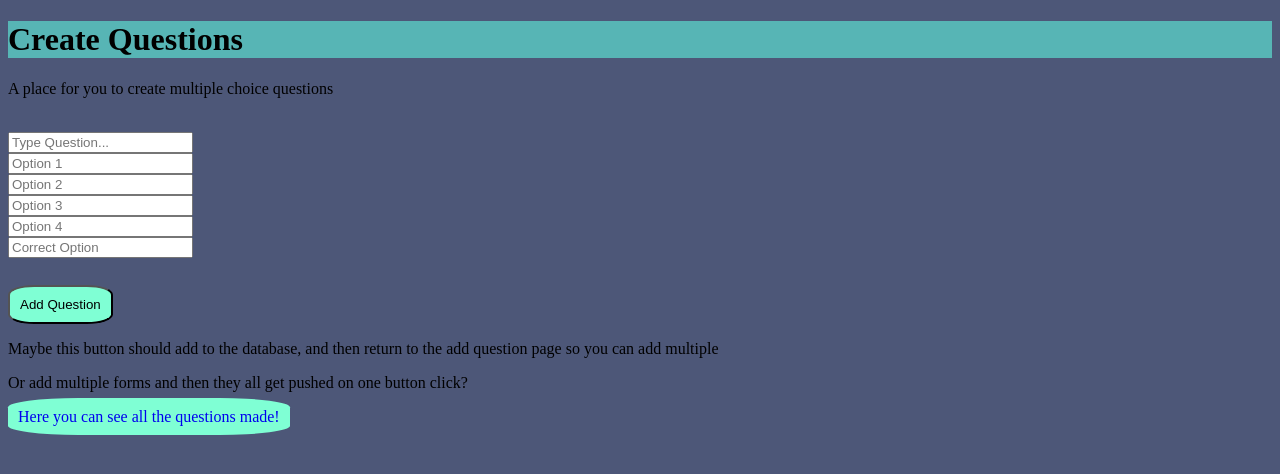
After one commit to SamCHall/Team-19-CMT313-Spring, a Flask app: page /create in a window 1280 px wide. The commit adds this page. Shown: the top 474 px of the page. Run offline with Flask 3, Linux system fonts and the light colour scheme.

Commit message:
basic question creation

```diff
--- a/aat/routes/main.py
+++ b/aat/routes/main.py
@@ -1,7 +1,38 @@
-from flask import render_template
+from flask import render_template, request
 
-from ..aat import app
+from ..aat import app,db
+
+from aat.models import Question,QuestionType1
+
+if __name__ == "__main__":
+    app.run(debug=True)
 
 @app.route("/")
-def home():
+def base():
     return render_template('home.html', title='Home')
+
+@app.route("/create")
+def create():
+    return render_template('create.html', title='Create')
+
+@app.route("/questions")
+def questions():
+    return render_template('questions.html', title='Questions')
+
+# methods=["POST","GET"]
+@app.route("/addquestion", methods=["POST", "GET"])
+def add_question():
+
+    ques=request.form.get('question')
+    op1=request.form.get('op1')
+    op2=request.form.get('op2')
+    op3=request.form.get('op3')
+    op4=request.form.get('op4')
+    correctOption=request.form.get('correctOption')
+
+
+    Question = QuestionType1(question_text=ques,option1=op1,option2=op2,option3=op3,option4=op4,question_type="question_type1",correctOption=correctOption)
+    db.session.add(Question)
+    db.session.commit()
+
+    return render_template("home.html")
--- /dev/null
+++ b/aat/static/main.css
@@ -0,0 +1,22 @@
+h1 {
+    background-color: rgb(87, 181, 181);
+}
+
+body {
+    background-color:rgb(77, 87, 120)
+}
+
+.button:visited {
+    text-decoration: none;
+}
+
+.button {
+    background-color: aquamarine;
+    padding: 10px;
+    border-radius: 25%;
+    text-decoration: none;
+}
+
+.button:hover {
+    background: grey;
+}
--- /dev/null
+++ b/aat/templates/create.html
@@ -0,0 +1,54 @@
+{% extends "home.html" %}
+
+{% block content %}
+
+<h1>Create Questions</h1>
+<p>
+    A place for you to create multiple choice questions
+</p>
+<br>
+<form id="quickForm" action="/addquestion" method="POST">
+
+    <div class="input-group">
+        <input type="text" class="form-control" name="question" placeholder="Type Question...">
+    </div>
+
+    <div class="input-group">
+        <input type="text" class="form-control" name="op1" placeholder="Option 1">
+    </div>
+
+    <div class="input-group">
+        <input type="text" class="form-control" name="op2" placeholder="Option 2">
+    </div>
+
+    <div class="input-group">
+        <input type="text" class="form-control" name="op3" placeholder="Option 3">
+    </div>
+
+    <div class="input-group">
+        <input type="text" class="form-control" name="op4" placeholder="Option 4">
+    </div>
+
+    <div class="input-group">
+        <input type="text" class="form-control" name="correctOption" placeholder="Correct Option">
+    </div>
+
+    <div style="font-size: 30px; margin-top: 1.5rem;">
+        <button type="submit" class="button">Add Question</button>
+    </div>
+</form>
+
+<p>
+    Maybe this button should add to the database, and then return to the add question page so you can add multiple
+</p>
+
+<p>
+    Or add multiple forms and then they all get pushed on one button click?
+</p>
+
+
+<p>
+    <a href="{{ url_for('questions') }}" class="button">Here you can see all the questions made!</a>
+</p>
+
+{% endblock content%}
--- a/aat/templates/home.html
+++ b/aat/templates/home.html
@@ -3,10 +3,12 @@
 <head>
     <meta charset="utf-8">
     <meta name="viewport" content="width=device-width, initial-scale=1.0">
-    <title>{{ title }}</title>
+    <link rel="stylesheet" href ="{{ url_for('static', filename='main.css') }}"
 </head>
 
 <body>
-    <h1>AAT</h1>
+    {% block content %}
+    <h1>Welcome to {{ title }}!</h1>
+    {% endblock content %}
 </body>
 </html>
```
Also changed, not shown: aat/models.py (+5 -3 lines), aat/templates/questions.html (added, +15 -0 lines).
